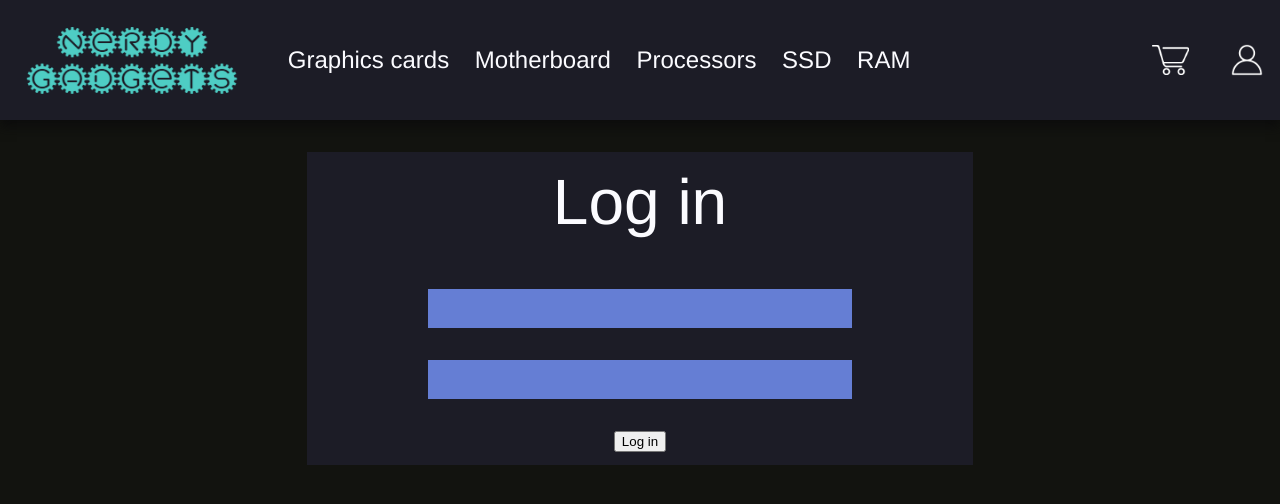
After one commit to Puhpine4915/Nerdygadgets, a PHP site: page /logIn.php in a window 1280 px wide. The commit adds this page. Shown: the top 504 px of the page. Run offline with PHP 8.4, Linux system fonts and the light colour scheme.

Commit message:
log in and stuff

```diff
--- a/css/header.css
+++ b/css/header.css
@@ -66,4 +66,5 @@
     height: 40px;
     width: auto;
     margin: auto 1vw auto 0;
+    cursor: pointer;
 }
--- a/css/main.css
+++ b/css/main.css
@@ -32,6 +32,7 @@ a {
     justify-content: space-around;
     margin: 2rem;
     color: var(--ghostWhite);
+    align-items: stretch;
 }
 
 .browseFilter {
@@ -52,3 +53,28 @@ a {
     padding: 1rem;
     box-shadow: 5px 7px 10px var(--shadow);
 }
+
+.logInContent {
+    width: 50vw;
+    color:  var(--ghostWhite);
+    margin: 2rem auto 2rem auto;
+    background-color: var(--raisinBlack);
+    padding: 1vw;
+}
+
+.logInForm{
+    text-align: center;
+}
+
+.logInForm input{
+    background-color: var(--glaucous);
+    border: none;
+    font-size: 2rem;
+    margin-bottom: 4vh;
+}
+
+.logInTitle {
+    text-align: center;
+    font-size: 4rem;
+    margin-bottom: 4vh;
+}
--- a/header.php
+++ b/header.php
@@ -1,4 +1,6 @@
 <?php
+    session_start();
+
     $servername = "localhost";
     $username = "selector";
     $password = "95.pT}^DUtkAjY$";
@@ -44,23 +46,24 @@
                 </div>
             </div>
             <div class="accountIconContainerContainer">
+                <a class="accountIcon" href="cart.php" style="height: 30px;">
+                    <img src="images/cart.png" style="height: 30px;">
+                </a>
                 <div class="accountIconContainer">
                     <img class="accountIcon" src='images/AccountIcon.png'>
                     <div class="accountOptions">
-                        <a href='
                         <?php
                             if (isset($_SESSION["ID"])) {
-                                echo "account.php"?>
-                                '>Account
+                                ?>
+                                    <a href="account.php">Account</a>
+                                    <a href="logOut.php">Log out</a>
                                 <?php
                             } else {
-                                echo "logIn.php"?>
-                                '>Log in
+                                ?>
+                                    <a href="logIn.php">Log in</a>
                                 <?php
                             }
-                        ?></a>
-                        <a href="#">Option 2</a>
-                        <a href="#">Option 3</a>
+                        ?>
                     </div>
                 </div>
             </div>
--- /dev/null
+++ b/logIn.php
@@ -0,0 +1,17 @@
+<?php
+    include("header.php");
+?>
+
+<div class="logInContent">
+    <div class="logInTitle">Log in</div>
+    <br>
+    <form action="logIn.php" method="POST" class="logInForm">
+        <input type="text"><br>
+        <input type="text"><br>
+        <button type="submit">Log in</button>
+    </form>
+</div>
+
+<?php
+    include("footer.php");
+?>
```
Also changed, not shown: cart.php (added, +9 -0 lines), images/cart.png (added).
